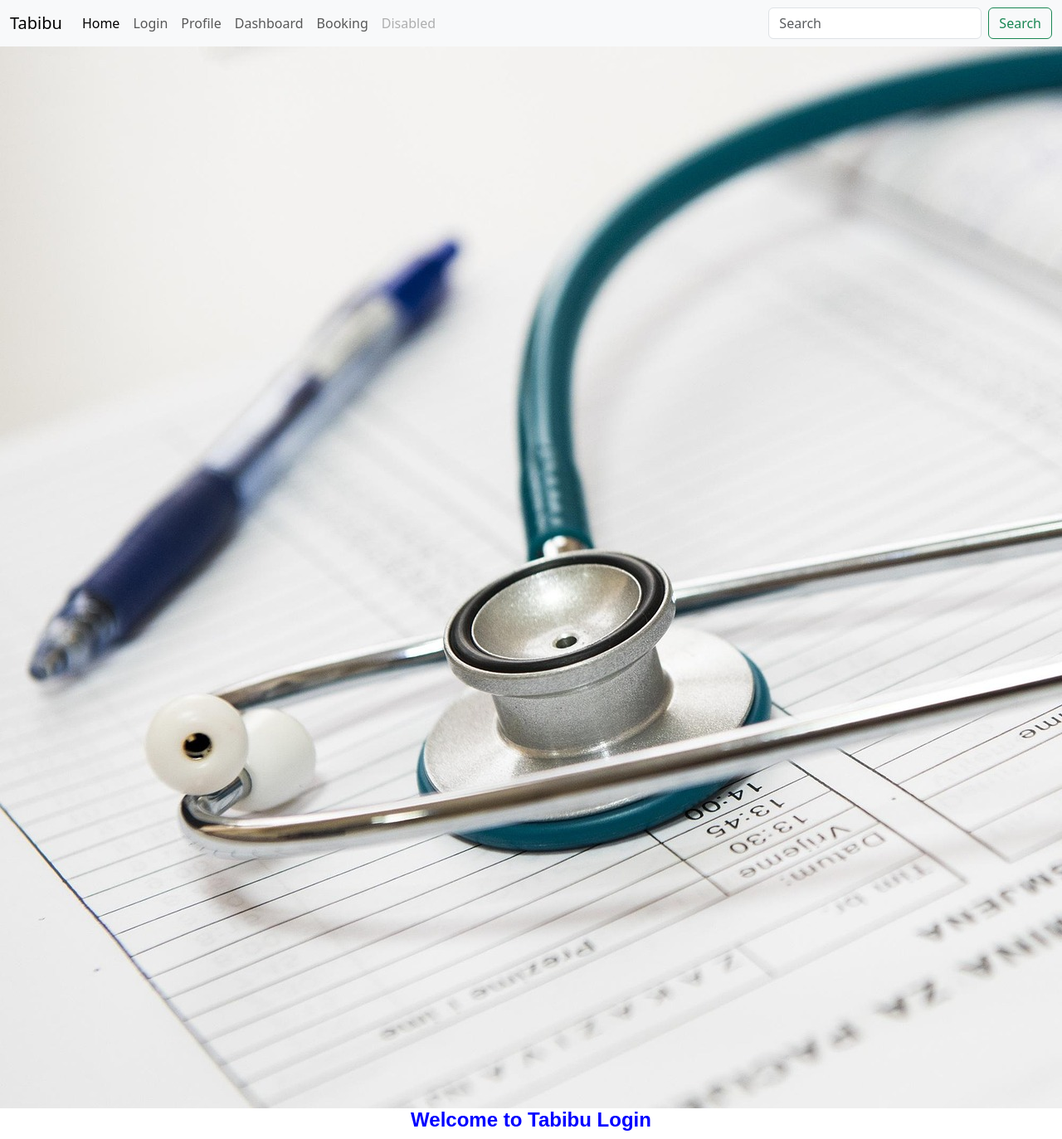
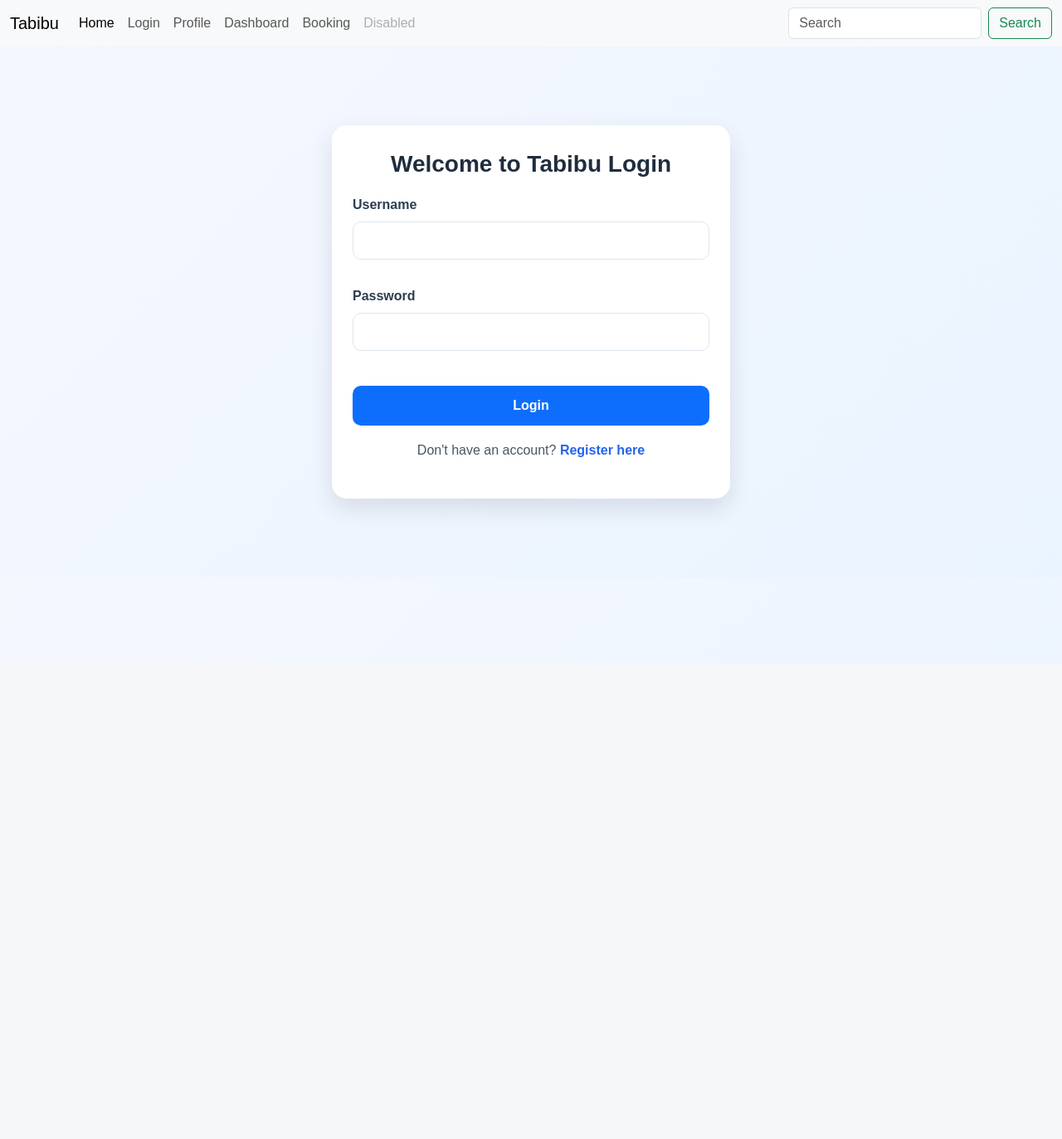
Before and after one commit to Nguthu/Django-Hospital-Project, a Django app: page /patients/login/ in a window 1280 px wide; the page is wider, and only the part inside the window is pictured. Shown: that part at 83% size. After the commit the page ends 631 px from the top of that part, so only its background shows below. Run offline with Django 5.2, Linux system fonts and the light colour scheme.

Commit message:
Registration and login forms

```diff
--- a/hospital/settings.py
+++ b/hospital/settings.py
@@ -124,3 +124,7 @@ STATICFILES_DIRS = [
 # https://docs.djangoproject.com/en/5.2/ref/settings/#default-auto-field
 
 DEFAULT_AUTO_FIELD = 'django.db.models.BigAutoField'
+
+LOGIN_URL = 'login'
+LOGIN_REDIRECT_URL = 'dashboard'
+LOGOUT_REDIRECT_URL = 'login'
--- a/patients/templates/dashboard.html
+++ b/patients/templates/dashboard.html
@@ -7,6 +7,6 @@ dashboard | hospital
 {% endblock %}
 
 {% block content%}
-<img src="{% static 'images/geralt-cost-4164541_1920.jpg' %}" alt="dashboard_image">
 <h2>Welcome to Tabibu Dashboard</h2>
+
 {% endblock%}
--- a/patients/templates/login.html
+++ b/patients/templates/login.html
@@ -7,6 +7,22 @@ login | hospital
 {% endblock %}
 
 {% block content%}
-<img src="{% static 'images/darkostojanovic.jpg'%}" alt="login_image">
-<h2>Welcome to Tabibu Login</h2>
+<div class="auth-container">
+    <div class="auth-card">
+        <h2>Welcome to Tabibu Login</h2>
+        <form method="post" class="auth-form">
+            {% csrf_token %}
+            <div class="mb-3">
+                <label for="username">Username</label>
+                <input type="text" name="username" id="username" class="form-control" required>
+            </div>
+            <div class="mb-3">
+                <label for="password">Password</label>
+                <input type="password" name="password" id="password" class="form-control" required>
+            </div>
+            <button type="submit" class="btn btn-primary w-100">Login</button>
+        </form>
+        <p class="auth-switch">Don't have an account? <a href="{% url 'index' %}">Register here</a></p>
+    </div>
+</div>
 {% endblock%}
--- a/patients/urls.py
+++ b/patients/urls.py
@@ -14,12 +14,14 @@ Including another URLconf
     1. Import the include() function: from django.urls import include, path
     2. Add a URL to urlpatterns:  path('blog/', include('blog.urls'))
 """
+from django.contrib import admin
 from django.urls import path
 from patients import views
 
 urlpatterns = [
+    path('admin/', admin.site.urls),
     path('index/', views.index, name='index'),
-    path('login/', views.login, name='login'),
+    path('login/', views.userlogin, name='login'),
     path('dashboard/', views.dashboard, name='dashboard'),
     path('profile/', views.profile, name='profile'),
     path('booking/', views.booking, name='booking'),
--- a/patients/views.py
+++ b/patients/views.py
@@ -1,10 +1,29 @@
-from django.shortcuts import render
+from django.shortcuts import render, redirect
+from django.contrib.auth import authenticate, login
+from django.contrib.auth.forms import UserCreationForm
 
 # Create your views here.
 def index(request):
-    return render(request, 'index.html')
+    if request.method == 'POST':
+        form = UserCreationForm(request.POST)
+        if form.is_valid():
+            user = form.save()
+            login(request, user)
+            return redirect('dashboard')
+    else:
+        form = UserCreationForm()
+    return render(request, 'index.html', {'form': form})
 
-def login(request):
+def userlogin(request):
+    if request.method == 'POST':
+        username = request.POST.get('username')
+        password = request.POST.get('password')
+        user = authenticate(request, username=username, password=password)
+        if user is not None:
+            login(request, user)
+            return redirect('dashboard')
+        else:
+            return render(request, 'login.html', {'errror': 'Invalid username or password'})
     return render(request, 'login.html')
 
 def dashboard(request):
--- a/static/style/main.css
+++ b/static/style/main.css
@@ -1,7 +1,88 @@
+body {
+    background: linear-gradient(135deg, #f5f7ff 0%, #eaf4ff 100%);
+    font-family: Arial, sans-serif;
+}
+
 h2 {
-    color: blue;
+    color: #1f2d3d;
     text-align: center;
-    font-family: Arial, sans-serif;
-    font-size: 24px;
-    font-weight: bold;
+    font-size: 28px;
+    font-weight: 700;
+    margin-bottom: 20px;
 }
+
+.auth-container {
+    display: flex;
+    justify-content: center;
+    align-items: center;
+    min-height: 80vh;
+    padding: 30px 15px;
+}
+
+.auth-card {
+    width: 100%;
+    max-width: 480px;
+    background: #ffffff;
+    border-radius: 18px;
+    box-shadow: 0 12px 28px rgba(31, 45, 61, 0.12);
+    padding: 30px 25px;
+}
+
+.auth-form {
+    display: flex;
+    flex-direction: column;
+    gap: 16px;
+}
+
+.auth-form label {
+    display: block;
+    margin-bottom: 8px;
+    font-weight: 600;
+    color: #2c3e50;
+}
+
+.auth-form .form-control,
+.auth-form input[type="text"],
+.auth-form input[type="password"],
+.auth-form input[type="email"] {
+    width: 100%;
+    padding: 10px 12px;
+    border: 1px solid #dfe6ee;
+    border-radius: 10px;
+    transition: border-color 0.2s ease, box-shadow 0.2s ease;
+}
+
+.auth-form .form-control:focus,
+.auth-form input:focus {
+    border-color: #4a90e2;
+    box-shadow: 0 0 0 0.2rem rgba(74, 144, 226, 0.15);
+    outline: none;
+}
+
+.auth-form button {
+    margin-top: 10px;
+    border: none;
+    border-radius: 10px;
+    font-weight: 600;
+    padding: 12px 16px;
+}
+
+.auth-form p {
+    margin: 0;
+}
+
+.auth-switch {
+    text-align: center;
+    margin-top: 18px;
+    color: #4b5563;
+}
+
+.auth-switch a {
+    color: #2563eb;
+    text-decoration: none;
+    font-weight: 600;
+}
+
+.auth-switch a:hover {
+    text-decoration: underline;
+}
```
Also changed, not shown: patients/templates/index.html (+12 -2 lines), db.sqlite3.
